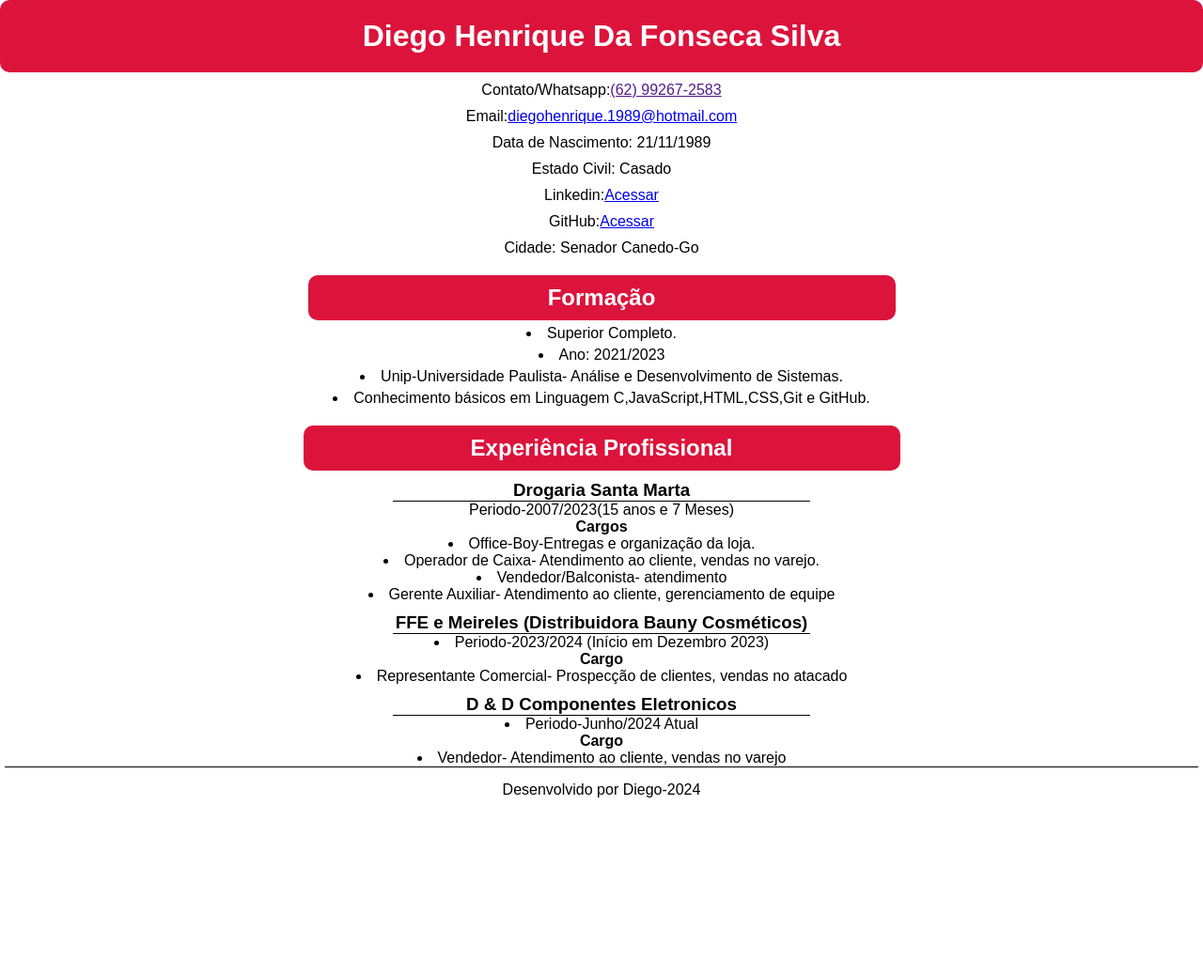
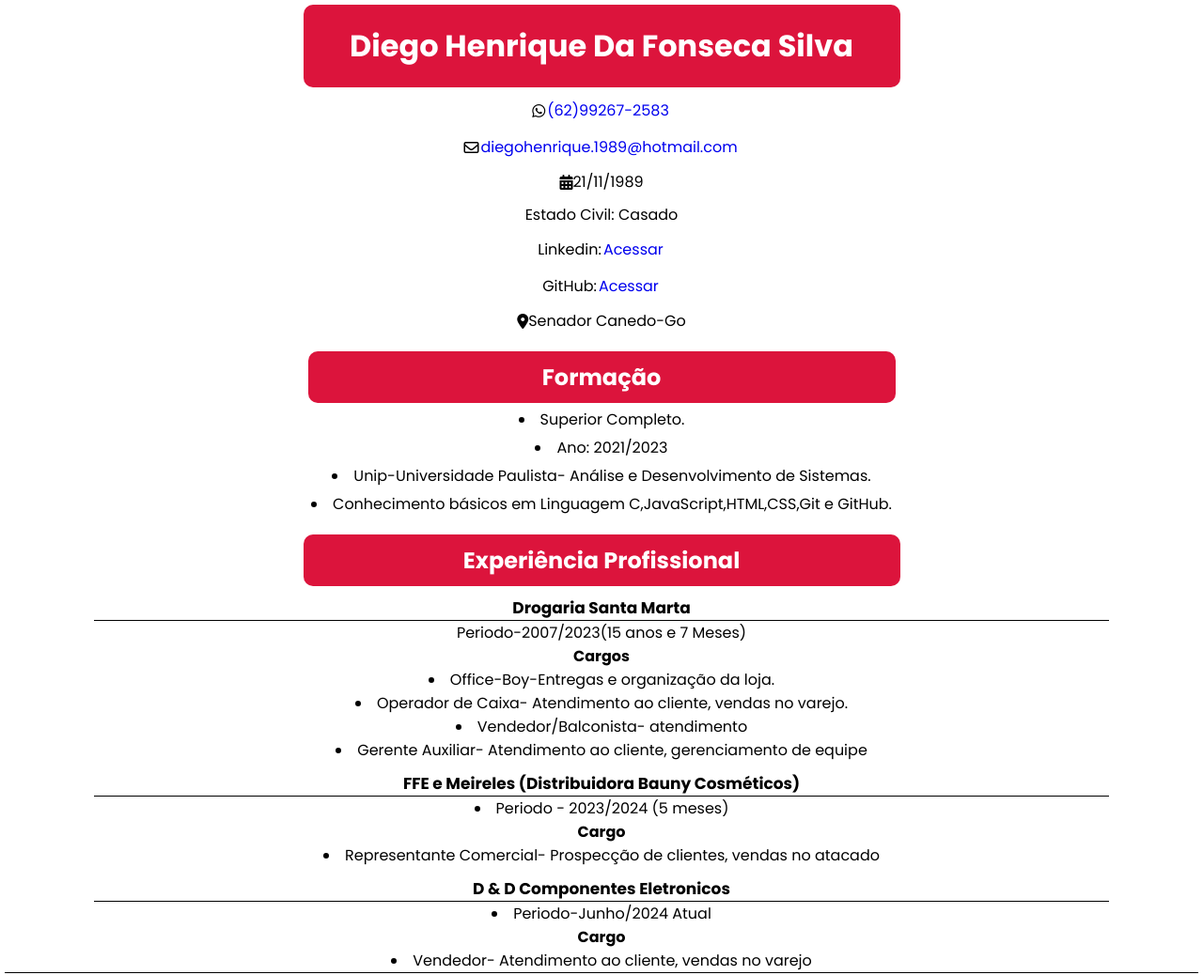
Before and after one commit to DiegoHenrique89/curriculo, a plain HTML site: page index.html in a window 1280 px wide. Shown: the top 1038 px of the page at 94% size. Before the commit the page ends 860 px from the top, so only its background shows below. Drawn offline with Linux system fonts and the light colour scheme.

Commit message:
Add files via upload

```diff
--- a/index.html
+++ b/index.html
@@ -4,19 +4,21 @@
     <meta charset="UTF-8">
     <meta name="viewport" content="width=device-width, initial-scale=1.0">
     <link rel="stylesheet" href="style.css">
+    <script src="https://kit.fontawesome.com/52e4d98df4.js" crossorigin="anonymous"></script>
+    <link rel="shortcut icon" href="https://cdn4.iconfinder.com/data/icons/staff-management-vol-1/72/34-512.png" type="image/x-icon">
     <title>Curriculo</title>
 </head>
 <body>
     <div class="contato">
         <h1>Diego Henrique Da Fonseca Silva</h1>
         <ul>
-            <li>Contato/Whatsapp:<a href="">(62) 99267-2583</a></li>
-            <li>Email: <a href="mailto:diegohenrique.1989@hotmail.com" target="_blank">diegohenrique.1989@hotmail.com</a></li>
-            <li>Data de Nascimento: 21/11/1989</li>
+            <li><i class="fa-brands fa-whatsapp"></i><a href="#">(62)99267-2583</a></li>
+            <li><i class="fa-regular fa-envelope"></i><a href="mailto:diegohenrique.1989@hotmail.com" target="_blank">diegohenrique.1989@hotmail.com</a></li>
+            <li><i class="fa-solid fa-calendar-days"></i>21/11/1989</li>
             <li>Estado Civil: Casado</li>
             <li>Linkedin: <a href="https://www.linkedin.com/in/diego-henrique89/" target="_blank">Acessar</a></li>
             <li>GitHub: <a href="https://github.com/DiegoHenrique89" target="_blank">Acessar</a></li>
-            <li>Cidade: Senador Canedo-Go</li>
+            <li><i class="fa-solid fa-location-dot"></i>Senador Canedo-Go</li>
         </ul>
     </div>
     <div class="formacao">
@@ -39,7 +41,7 @@
         </div>
         <div>
             <h3>FFE e Meireles (Distribuidora Bauny Cosméticos)</h3>
-            <li>Periodo-2023/2024 (Início em Dezembro 2023)</li>
+            <li>Periodo - 2023/2024 (5 meses)</li>
             <h4>Cargo</h4>
             <li>Representante Comercial- Prospecção de clientes, vendas no atacado</li>
         </div>
--- a/style.css
+++ b/style.css
@@ -1,8 +1,9 @@
+@import url('https://fonts.googleapis.com/css2?family=Poppins:ital,wght@0,100;0,200;0,300;0,400;0,500;0,600;0,700;0,800;0,900;1,100;1,200;1,300;1,400;1,500;1,600;1,700;1,800;1,900&display=swap');
 *{
     margin: 0;
     padding: 0;
     box-sizing: border-box;
-    font-family: Arial, Helvetica, sans-serif;
+    font-family: "Poppins", sans-serif;
 }
 body{
     width: 100%;
@@ -12,14 +13,13 @@ body{
     margin: 0 auto;
 }
 .contato{
-
-    margin: px;
-
+    margin: 5px;
 }
 .contato h1{
     background-color: crimson;
     padding: 20px;
-    width: 100%;
+    width: 50%;
+    margin: 0 auto;
     color: #fff;
     border-radius: 10px;
 }
@@ -30,6 +30,11 @@ body{
     list-style: none;
     margin: 10px;
 }
+.contato a{
+    text-decoration: none;
+    margin: 2px;
+}
+
 .formacao{
     margin: 5px;
     padding: 10px;
@@ -67,8 +72,9 @@ body{
     margin: 10px;
     padding-top: 10px;
     border-bottom: 1px solid;
-    width: 35%;
+    width: 85%;
     margin: 0 auto;
+    font-size: 17px;
 }
 footer{
     padding: 10px;
```
